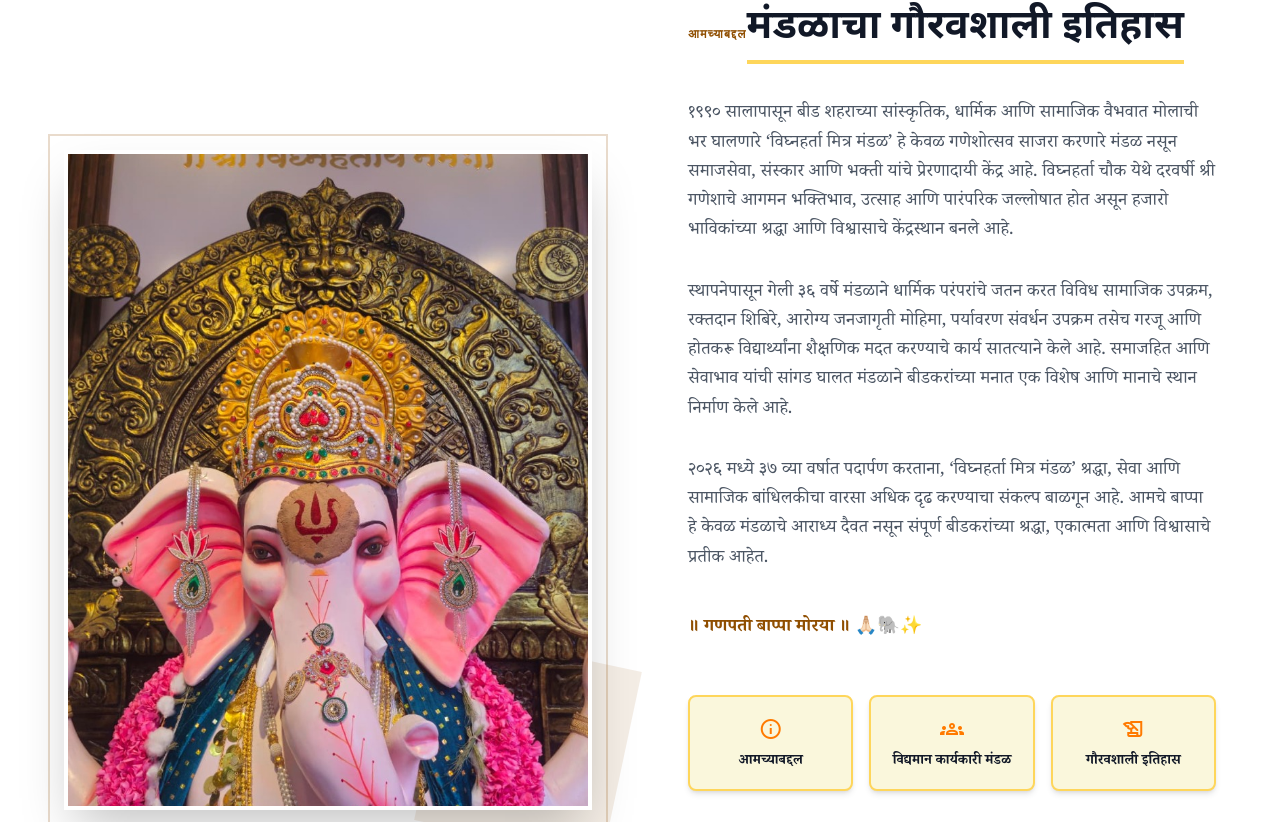
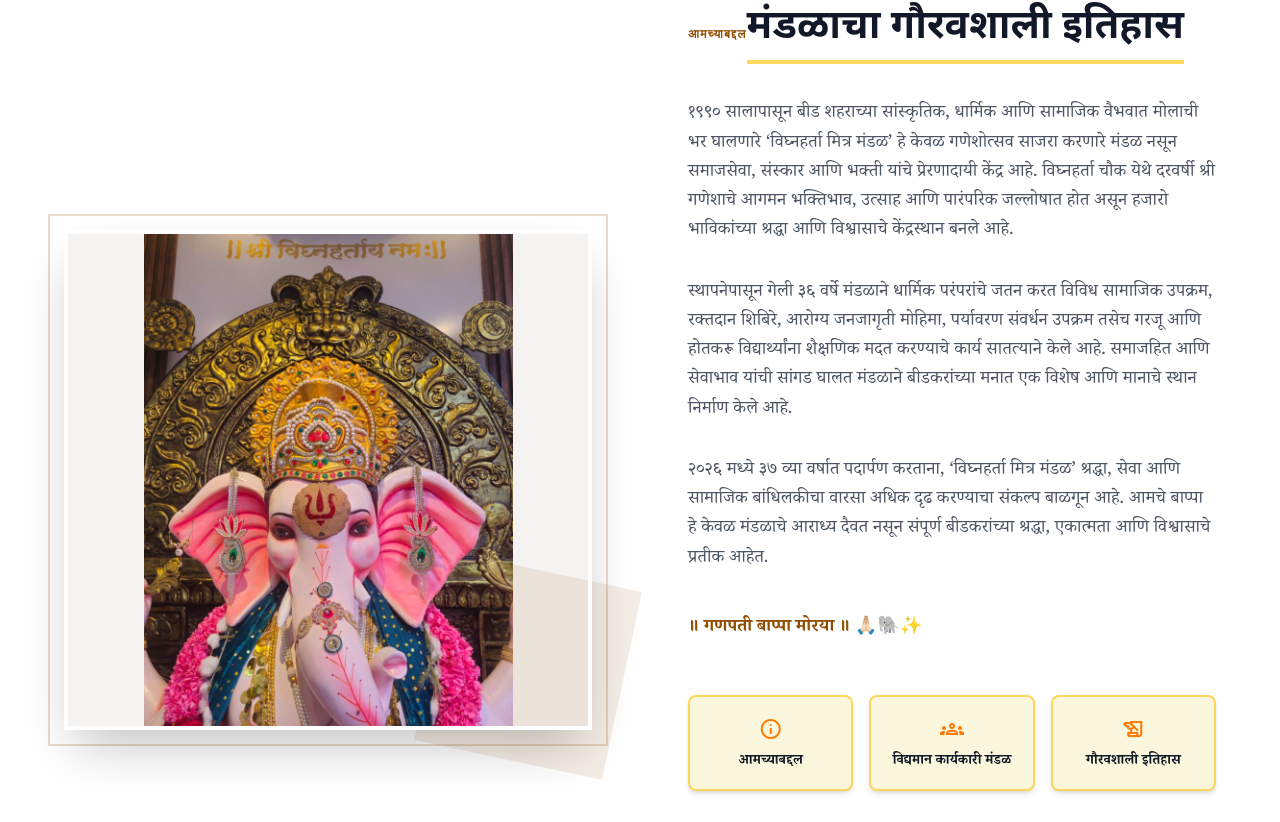
Before and after one commit to Ganeshjoshi08/vighnaharta-ganesh-mandal-Final, a React (Vite) app in the folder frontend/: page / in a window 1280 px wide. Shown: the part 898-1720 px from the top of the page. Built offline with nearby package versions, Linux system fonts and the light colour scheme; no server answers; a web font is replaced by a local one.

Commit message:
Fix header layout overflow and prevent Ganesha image cropping on mobile

```diff
--- a/frontend/src/components/Navbar.jsx
+++ b/frontend/src/components/Navbar.jsx
@@ -160,7 +160,7 @@ const Navbar = () => {
           />
           <div className="flex flex-col min-w-0">
             <span
-              className={`font-headline-md font-bold tracking-wide whitespace-nowrap ${
+              className={`font-headline-md font-bold tracking-wide truncate block max-w-[150px] xs:max-w-[200px] sm:max-w-xs md:max-w-md lg:max-w-none ${
                 lang === "english" ? "text-base sm:text-lg md:text-xl" : "text-lg md:text-2xl"
               } ${
                 isMantras
@@ -173,7 +173,7 @@ const Navbar = () => {
               {titleText}
             </span>
             <span
-              className={`text-[8px] md:text-[9px] font-label-caps uppercase tracking-widest font-semibold whitespace-nowrap ${
+              className={`text-[8px] md:text-[9px] font-label-caps uppercase tracking-widest font-semibold truncate block max-w-[150px] xs:max-w-[200px] sm:max-w-xs md:max-w-md lg:max-w-none ${
                 isMantras
                   ? "text-[#8f4e00]/70"
                   : scrolled || location.pathname !== "/"
--- a/frontend/src/pages/Home.jsx
+++ b/frontend/src/pages/Home.jsx
@@ -470,7 +470,7 @@ const Home = () => {
     <div className="bg-background text-on-background font-body-md overflow-x-hidden selection:bg-primary-container selection:text-on-primary-container">
 
       {/* 1. HERO BANNER SECTION */}
-      <section className="relative h-screen w-full flex items-center justify-center overflow-hidden bg-gradient-to-b from-[#180d03] via-[#3d1d02] to-[#120700]">
+      <section className="relative min-h-screen lg:h-screen w-full flex items-center justify-center overflow-hidden bg-gradient-to-b from-[#180d03] via-[#3d1d02] to-[#120700]">
 
         {/* CSS Keyframes for particles and floating Ganesha */}
         <style dangerouslySetInnerHTML={{__html: `
@@ -631,7 +631,7 @@ const Home = () => {
           <div className="relative group">
             <div className="absolute -inset-4 border-2 border-primary/20 transition-transform group-hover:scale-105" />
             <img
-              className="w-full aspect-[4/5] object-cover shadow-2xl relative z-10 border-4 border-white"
+              className="w-full h-auto max-h-[500px] object-contain shadow-2xl relative z-10 border-4 border-white bg-amber-950/5 mx-auto"
               src={aboutGanesha}
               alt="Mandal Ganesha Murti"
             />
```
